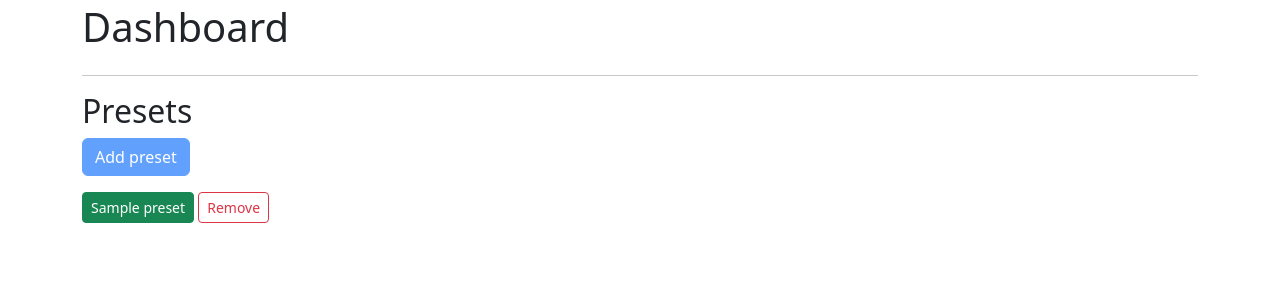
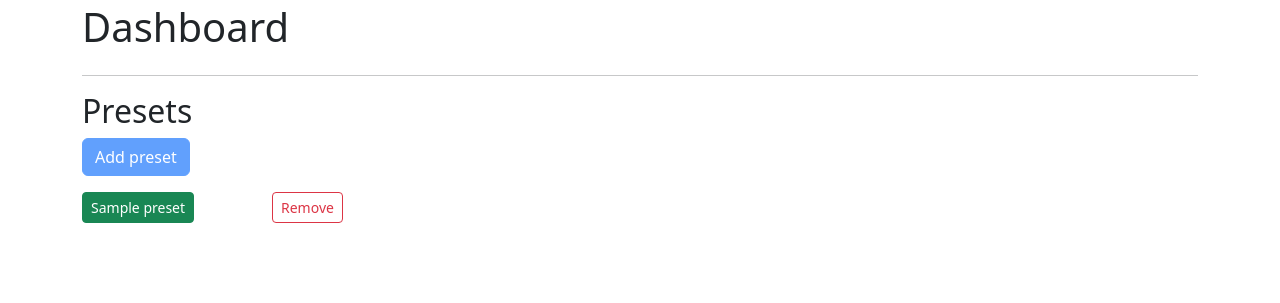
Before and after one commit to Tturna/amsys, a Django app: template dashboard/templates/presets.html in a window 1280 px wide. Shown: the part 37-340 px from the top of the page. Run offline with Django 5.2, Linux system fonts and the light colour scheme; the template is opened without the code that fills it: most values are stand-ins (such as "Sample title", 1, 10 or a date in 2020); some libraries are stand-ins or nearby versions.

Commit message:
presets page restructure

```diff
--- a/dashboard/templates/presets.html
+++ b/dashboard/templates/presets.html
@@ -22,9 +22,13 @@
 
         <div class="mt-3">
             {% for preset in presets %}
-            <div class="d-block">
-            <p class="btn btn-sm btn-success m-auto">{{ preset.preset_name }}</p>
-            <button class="btn btn-sm btn-outline-danger" id="{{ preset.preset_name }}_remove_button" onclick="call_remove_preset({{ preset.pk }})">Remove</button>
+            <div class="row my-3">
+                <div class="col-4">
+                    <p class="btn btn-sm btn-success m-auto">{{ preset.preset_name }}</p>
+                </div>
+                <div class="col">
+                    <button class="btn btn-sm btn-outline-danger" id="{{ preset.preset_name }}_remove_button" onclick="call_remove_preset({{ preset.pk }})">Remove</button>
+                </div>
             </div>
             {% endfor %}
         </div>
```
